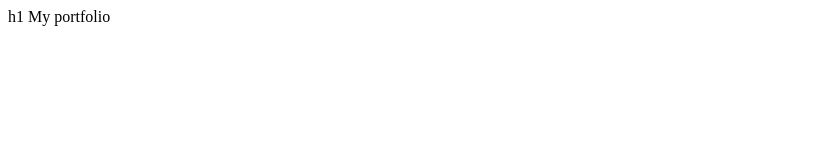
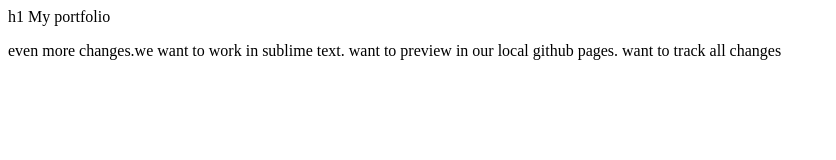
Before and after one commit to deniseamos/portfolio, a plain HTML site: page index.html in a window 1280 px wide. Shown: the whole page, without its empty margins (0-836 px from the left). Drawn offline with Linux system fonts and the light colour scheme.

Commit message:
my first changes

```diff
--- a/index.html
+++ b/index.html
@@ -1 +1,3 @@
-h1  My portfolio
+	<head></head>
+	h1  My portfolio
+<p>even more changes.we want to work in sublime text. want to preview in our local github pages. want to track all changes</p>
```
